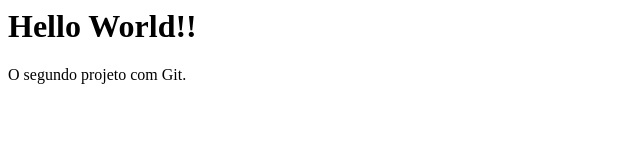
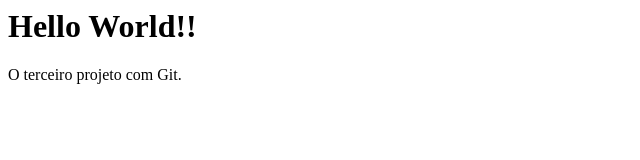
Before and after one commit to simaov13/primeiroRepositorio, a plain HTML site: page Segundo/index.html in a window 1280 px wide. Shown: the full height of the page, 0-640 px from the left. Drawn offline with Linux system fonts and the light colour scheme.

Commit message:
Correção de novo erro

```diff
--- a/Segundo/index.html
+++ b/Segundo/index.html
@@ -1,2 +1,2 @@
 <h1>Hello World!!</h1>
-<p>O segundo projeto com Git.</p>
+<p>O terceiro projeto com Git.</p>
```
